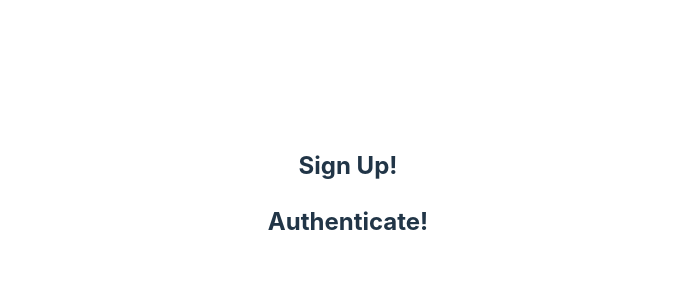
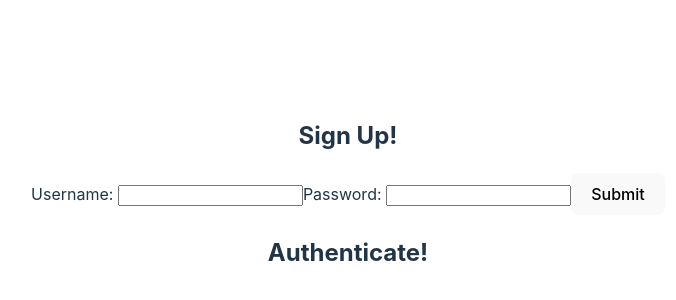
Before and after one commit to cat-thebeesknees/Block-27-WS, a React (Vite) app in the folder React Forms/: page / in a window 1280 px wide. Shown: the part 206-506 px from the top of the page, without its empty margins (292-968 px from the left). Built offline with nearby package versions, Linux system fonts and the light colour scheme.

Commit message:
fetch to API is in the function

```diff
--- a/React Forms/src/components/SignUpForm.jsx
+++ b/React Forms/src/components/SignUpForm.jsx
@@ -1,8 +1,45 @@
-import React from "react";
-
+import React, { useState } from "react";
 
 export default function SignUpForm() {
+  const [username, setUsername] = useState("");
+  const [password, setPassword] = useState("");
+  const [error, setError] = useState(null);
 
-    return <h2>Sign Up!</h2>;
+  async function handleSubmit(event) {
+    event.preventDefault();
 
+    try {
+        const response = await fetch("https://fsa-jwt-practice.herokuapp.com/signup");
+        const result = await response.json();
+        console.log(result);
+
+    } catch (error) {
+      setError(error.message);
+    }
+  }
+
+  return (
+    <>
+      <h2>Sign Up!</h2>
+      {error && <p>{error}</p>}
+      <form onSubmit={handleSubmit}>
+        <label>
+          Username:{" "}
+          <input
+            value={username}
+            onChange={(e) => setUsername(e.target.value)}
+          />
+        </label>
+
+        <label>
+          Password:{" "}
+          <input
+            value={password}
+            onChange={(e) => setPassword(e.target.value)}
+          />
+        </label>
+        <button type="submit">Submit</button>
+      </form>
+    </>
+  );
 }
```
